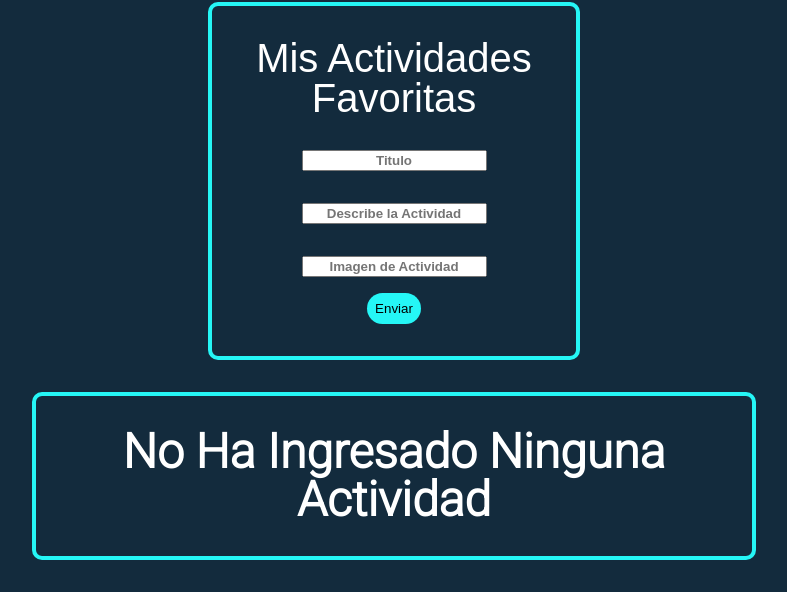
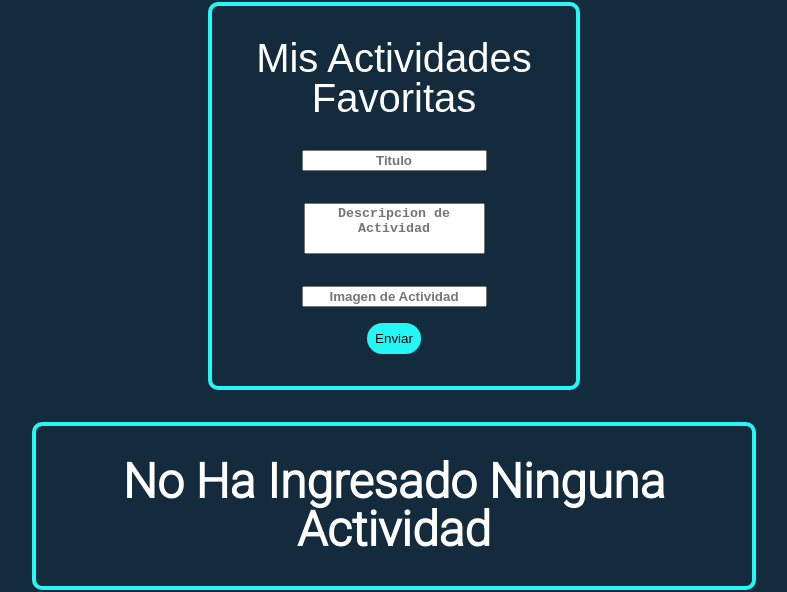
Before and after one commit to Crlziito04/henry01, a plain HTML site: page index.html in a window 1280 px wide. Shown: the part 1025-1617 px from the top of the page, without its empty margins (246-1033 px from the left). Drawn offline with Linux system fonts and the light colour scheme; a web font is replaced by a local one.

Commit message:
[Agregando TextArea]

```diff
--- a/index.html
+++ b/index.html
@@ -77,13 +77,15 @@
             required
           />
           <label for="description"></label>
-          <input
-            type="text"
+          <textarea
             name="description"
             id="description"
-            placeholder="Describe la Actividad"
+            cols="20"
+            rows="3"
+            placeholder="Descripcion de Actividad"
             required
-          />
+            maxlength="60"
+          ></textarea>
           <label for="image"></label>
           <input
             type="text"
--- a/styles/styles.css
+++ b/styles/styles.css
@@ -190,8 +190,15 @@ h3 {
   margin-top: 0.5rem;
   margin-bottom: 1rem;
 }
-
-input::placeholder {
+textarea {
+  resize: none;
+}
+textarea:focus,
+input:focus {
+  color: blue;
+}
+input::placeholder,
+textarea::placeholder {
   text-align: center;
   font-weight: bold;
 }
```
